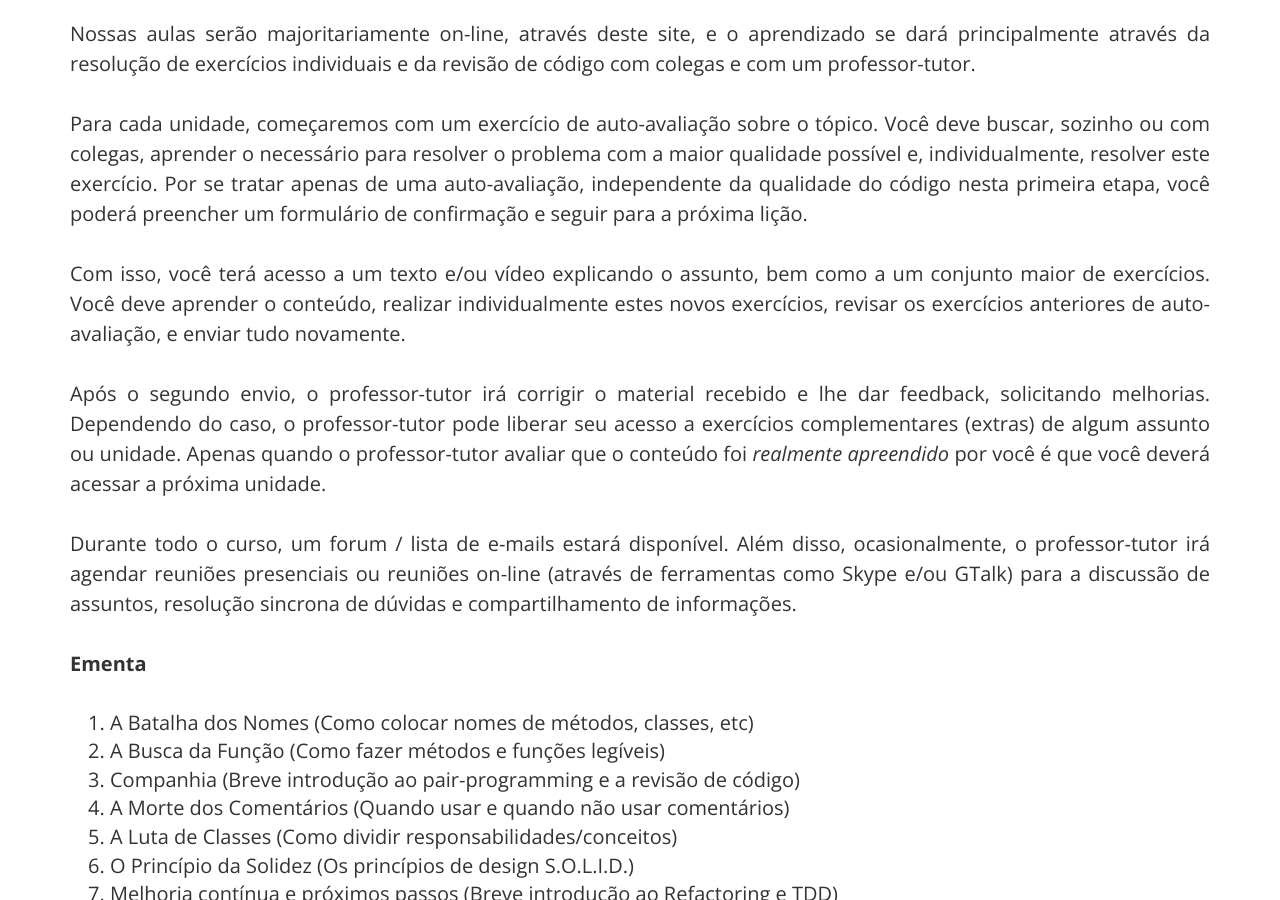
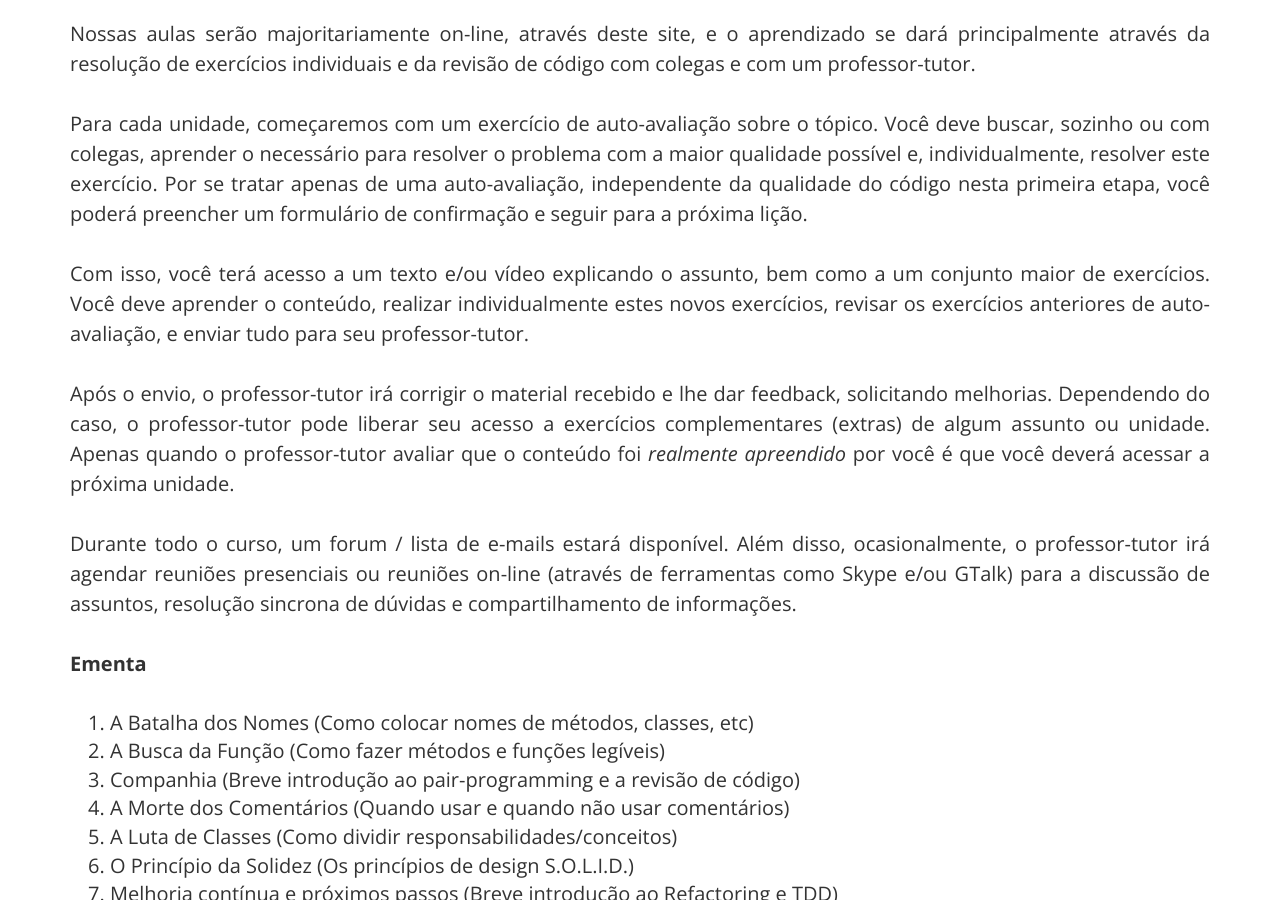
Before and after one commit to Hbas/hbas.github.io, a Jekyll site: the page built from courses/codigolimpo/index.md, in a window 1280 px wide and 900 px high, scrolled down 6284 px. Built offline with Jekyll 4.4.1, drawn with Linux system fonts in a browser that asks for light colours; nearby versions of some CDN libraries.

Commit message:
Fixing errors on codigolimpo home screen

```diff
--- a/courses/codigolimpo/index.md
+++ b/courses/codigolimpo/index.md
@@ -82,9 +82,9 @@ Nossas aulas serão majoritariamente on-line, através deste site, e o aprendiza
 
 Para cada unidade, começaremos com um exercício de auto-avaliação sobre o tópico. Você deve buscar, sozinho ou com colegas, aprender o necessário para resolver o problema com a maior qualidade possível e, individualmente, resolver este exercício. Por se tratar apenas de uma auto-avaliação, independente da qualidade do código nesta primeira etapa, você poderá preencher um formulário de confirmação e seguir para a próxima lição.
 
-Com isso, você terá acesso a um texto e/ou vídeo explicando o assunto, bem como a um conjunto maior de exercícios. Você deve aprender o conteúdo, realizar individualmente estes novos exercícios, revisar os exercícios anteriores de auto-avaliação, e enviar tudo novamente.
+Com isso, você terá acesso a um texto e/ou vídeo explicando o assunto, bem como a um conjunto maior de exercícios. Você deve aprender o conteúdo, realizar individualmente estes novos exercícios, revisar os exercícios anteriores de auto-avaliação, e enviar tudo para seu professor-tutor.
 
-Após o segundo envio, o professor-tutor irá corrigir o material recebido e lhe dar feedback, solicitando melhorias. Dependendo do caso, o professor-tutor pode liberar seu acesso a exercícios complementares (extras) de algum assunto ou unidade. Apenas quando o professor-tutor avaliar que o conteúdo foi *realmente apreendido* por você é que você deverá acessar a próxima unidade.
+Após o envio, o professor-tutor irá corrigir o material recebido e lhe dar feedback, solicitando melhorias. Dependendo do caso, o professor-tutor pode liberar seu acesso a exercícios complementares (extras) de algum assunto ou unidade. Apenas quando o professor-tutor avaliar que o conteúdo foi *realmente apreendido* por você é que você deverá acessar a próxima unidade.
 
 Durante todo o curso, um forum / lista de e-mails estará disponível. Além disso, ocasionalmente, o professor-tutor irá agendar reuniões presenciais ou reuniões on-line (através de ferramentas como Skype e/ou GTalk) para a discussão de assuntos, resolução sincrona de dúvidas e compartilhamento de informações.
 
```
